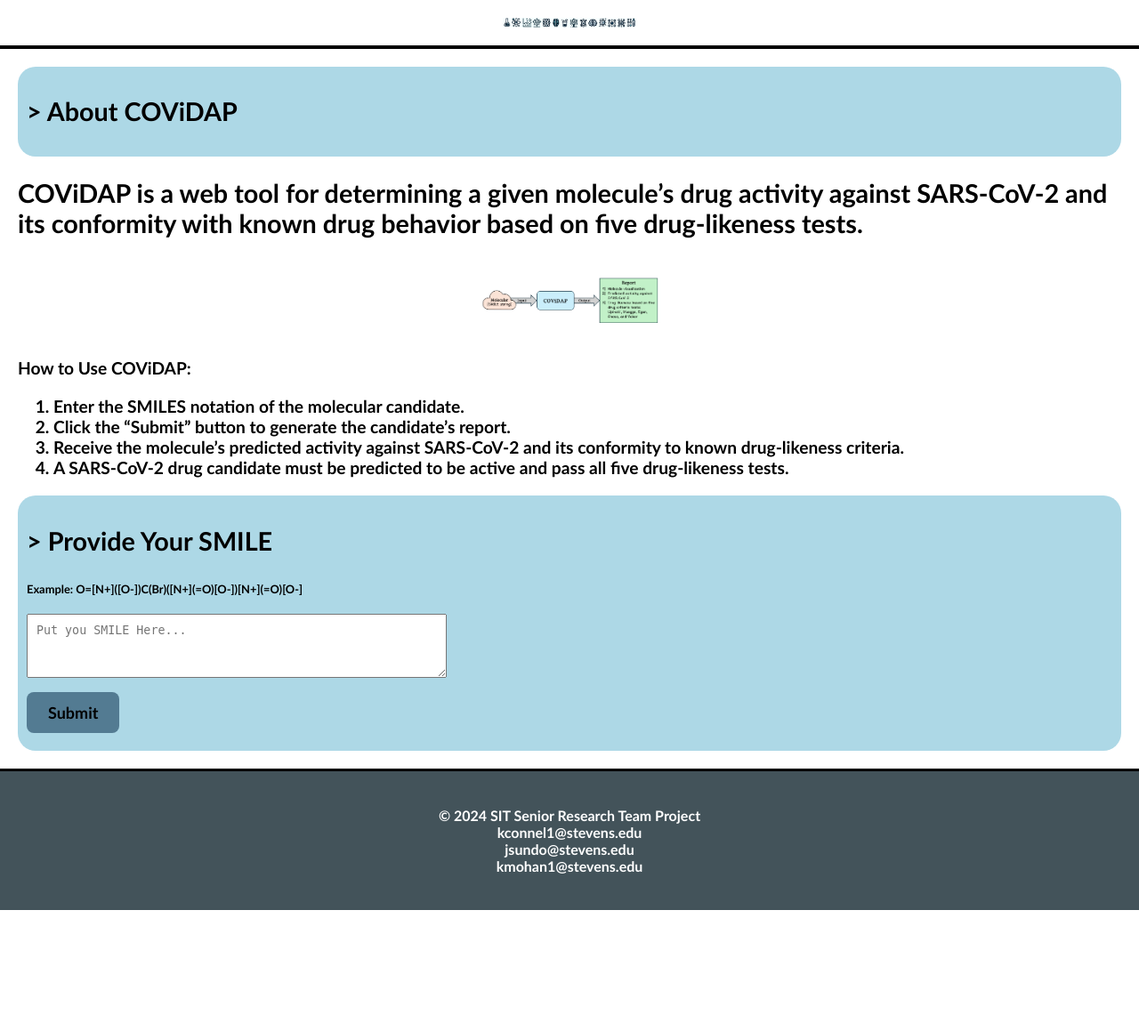
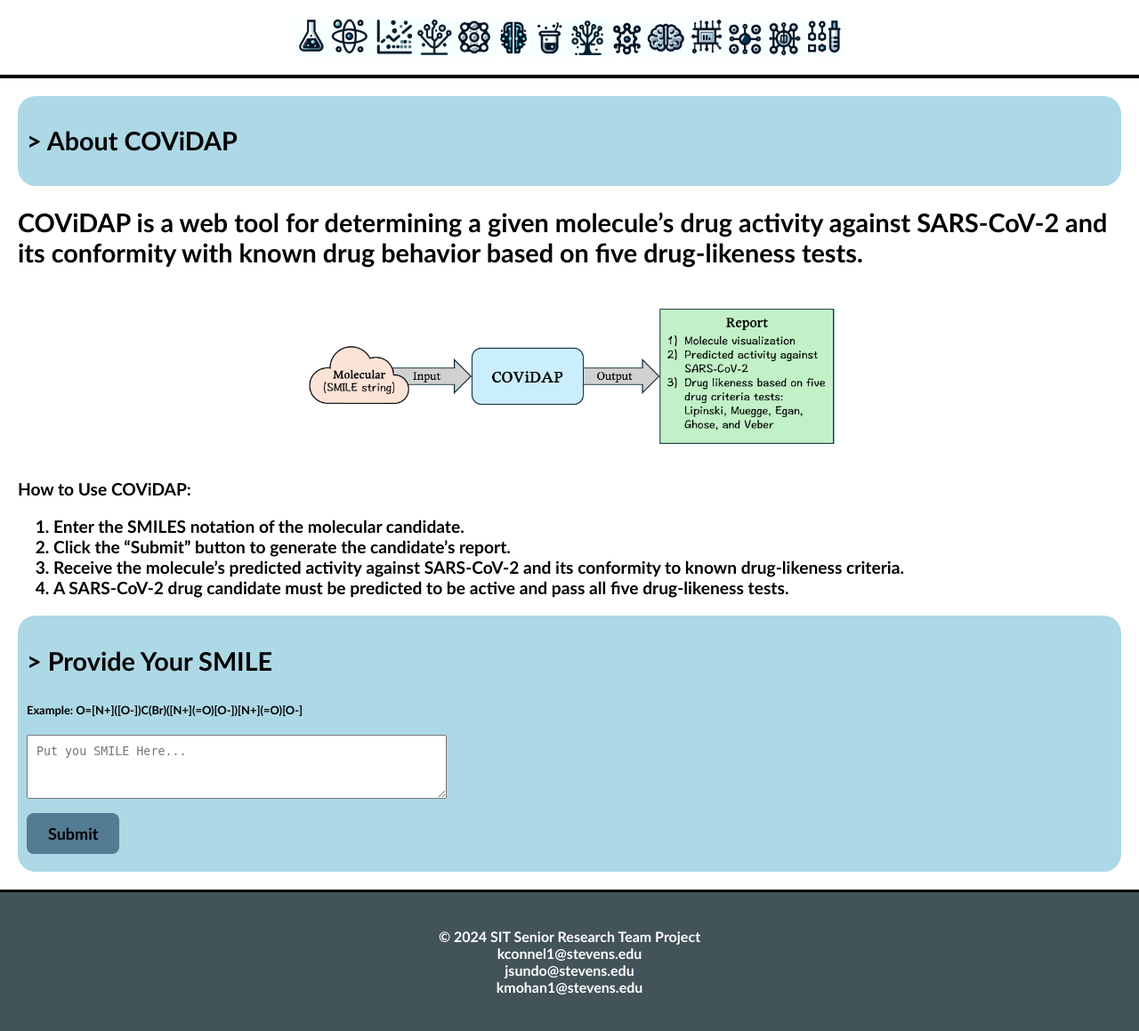
Before and after one commit to IEnWu/COViDAP, a Flask app: page / in a window 1280 px wide. Shown: the part 258-1417 px from the top of the page at 89% size. Before the commit the page ends 1281 px from the top, so only its background shows below. Run offline with Flask 3, Linux system fonts and the light colour scheme; parts of the project's set-up code (start-up, migrations or seed data) failed here and were passed over.

Commit message:
css test

```diff
--- a/static/css/style.css
+++ b/static/css/style.css
@@ -36,7 +36,7 @@ header {
 }
 
 #icon {
-    max-width: 150px; /* or 10%, 200px etc. depending on desired size */
+    max-width: 50%; /* or 10%, 200px etc. depending on desired size */
     height: auto;
 }
 
@@ -48,7 +48,7 @@ header {
 }
 
 #icon2 img {
-    max-width: 200px;
+    max-width: 50%;
     height: auto;
 }
 
```
